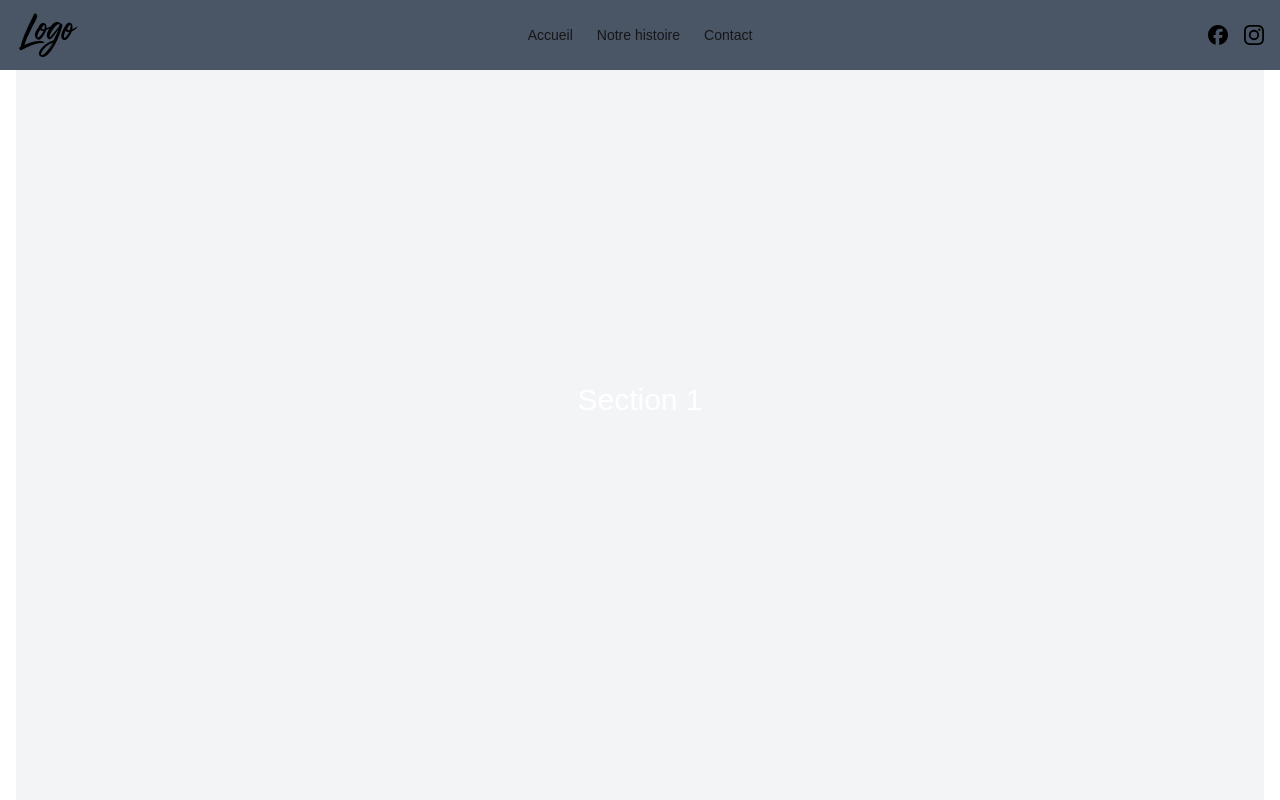
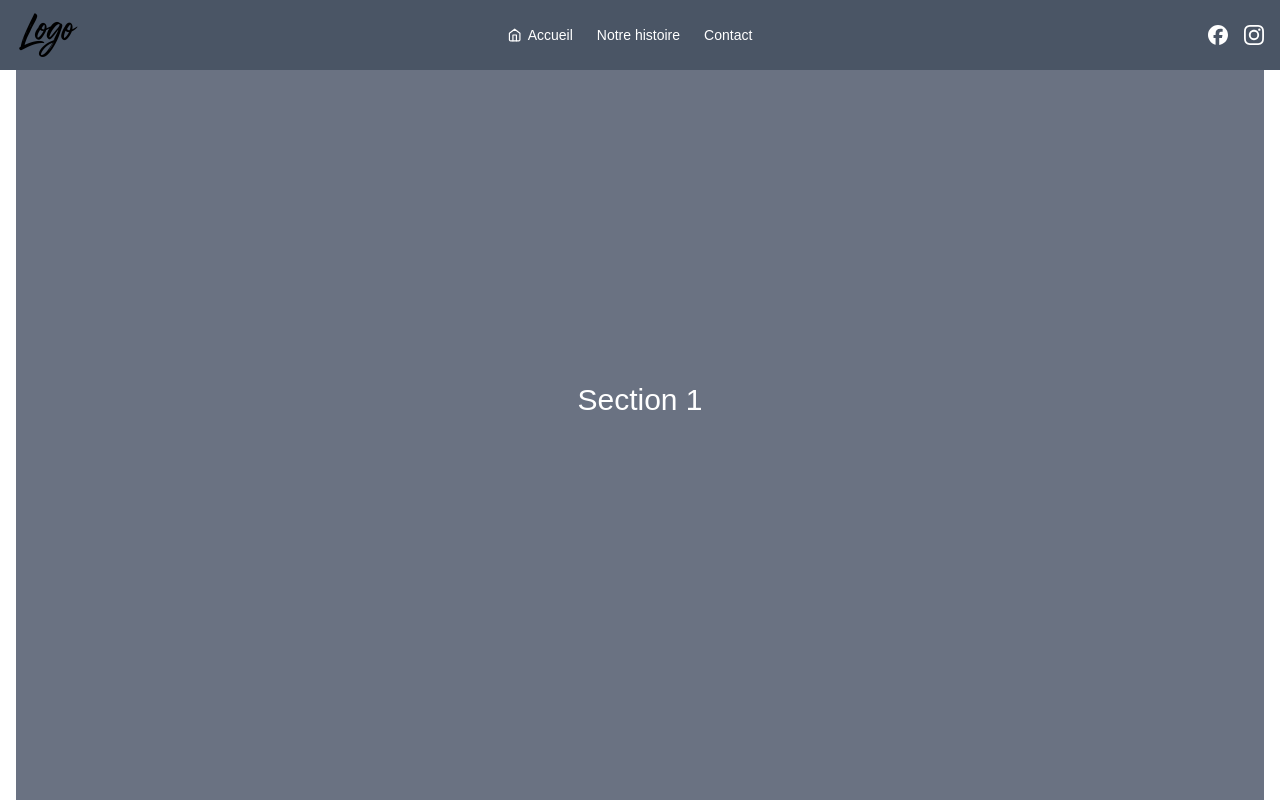
Before and after one commit to Incisif/vitrine-starter, a Next.js app: page / in a window 1280 px wide. Shown: the top 800 px of the page. Built offline with nearby package versions, Linux system fonts and the light colour scheme.

Commit message:
feat(header): add and integrate BurgerMenu component

```diff
--- a/package.json
+++ b/package.json
@@ -36,6 +36,7 @@
     "postcss": "^8.5.4",
     "prettier": "^3.5.3",
     "tailwindcss": "^4.1.8",
+    "tw-animate-css": "^1.3.4",
     "typescript": "^5"
   }
 }
--- a/src/app/layout.tsx
+++ b/src/app/layout.tsx
@@ -4,7 +4,7 @@ import '../styles/globals.css'
 
 import { LocomotiveProvider } from '@/contexts/LocomotiveProvider'
 import LayoutContainer from '@/components/common/LayoutContainer'
-import Header from '@/components/layout/header'
+import Header from '@/components/layout/Header'
 
 const geistSans = Geist({
   variable: '--font-geist-sans',
--- a/src/app/page.tsx
+++ b/src/app/page.tsx
@@ -1,5 +1,5 @@
 export default function Home() {
-  const grayClasses = ['bg-gray-100', 'bg-gray-200', 'bg-gray-300', 'bg-gray-400', 'bg-gray-500']
+  const grayClasses = ['bg-gray-500', 'bg-gray-400', 'bg-gray-300', 'bg-gray-200', 'bg-gray-100']
 
   return (
     <>
--- /dev/null
+++ b/src/components/layout/Burger.tsx
@@ -0,0 +1,21 @@
+'use client'
+
+type BurgerProps = {
+  open: boolean
+  onToggle: () => void
+}
+
+export default function Burger({ open, onToggle }: Readonly<BurgerProps>) {
+  return (
+    <button
+      onClick={onToggle}
+      aria-label={open ? 'Fermer le menu' : 'Ouvrir le menu'}
+      aria-expanded={open}
+      className="md:hidden flex flex-col justify-center items-center w-8 h-8 gap-1 z-[60] relative"
+    >
+      <span className={`w-6 h-0.5 bg-white transition ${open ? 'rotate-45 translate-y-[6px]' : ''}`} />
+      <span className={`w-6 h-0.5 bg-white transition ${open ? 'opacity-0' : 'opacity-100'}`} />
+      <span className={`w-6 h-0.5 bg-white transition ${open ? '-rotate-45 -translate-y-[6px]' : ''}`} />
+    </button>
+  )
+}
--- /dev/null
+++ b/src/components/layout/Header.tsx
@@ -0,0 +1,117 @@
+'use client'
+
+import { useEffect, useRef, useState } from 'react'
+import Link from 'next/link'
+import Image from 'next/image'
+import { SiFacebook, SiInstagram } from 'react-icons/si'
+import { FiHome } from 'react-icons/fi'
+import { cn } from '@/lib/utils'
+import { useLocomotiveContext } from '@/contexts/LocomotiveProvider'
+import BurgerMenu from './Burger'
+
+const SCROLL_THRESHOLD = 10
+
+export default function Header() {
+  const { scroll } = useLocomotiveContext()
+  const [hidden, setHidden] = useState(false)
+  const [open, setOpen] = useState(false)
+  const lastYRef = useRef(0)
+  const headerRef = useRef<HTMLElement>(null)
+  const headerHeightRef = useRef(0)
+
+  useEffect(() => {
+    if (!headerRef.current) return
+    headerHeightRef.current = headerRef.current.getBoundingClientRect().height
+  }, [])
+
+  useEffect(() => {
+    if (!scroll) return
+
+    const onScroll = (args: unknown) => {
+      const { scroll } = args as { scroll: { y: number } }
+      const currentY = scroll.y
+      const delta = currentY - lastYRef.current
+
+      if (Math.abs(delta) < SCROLL_THRESHOLD) return
+
+      if (delta > 0 && currentY > headerHeightRef.current) {
+        setHidden(true)
+      } else if (delta < 0) {
+        setHidden(false)
+      }
+
+      lastYRef.current = currentY
+    }
+
+    scroll.on('scroll', onScroll)
+    return () => {
+      if (scroll && typeof scroll.off === 'function') {
+        scroll.off('scroll', onScroll)
+      }
+    }
+  }, [scroll])
+
+  // Fermer le menu si on scroll et qu'il est ouvert
+  useEffect(() => {
+    if (hidden && open) setOpen(false)
+  }, [hidden, open])
+
+  return (
+    <div className="relative z-[100]">
+      <header
+        ref={headerRef}
+        className={cn(
+          'fixed top-0 left-0 w-full z-[1000] transition-transform duration-300 bg-gray-600',
+          'h-[45px] md:h-[70px]',
+          hidden ? '-translate-y-full' : 'translate-y-0'
+        )}
+      >
+        <div className="max-w-screen-xl mx-auto px-4 h-full flex items-center justify-between">
+          {/* Logo */}
+          <Link href="/" className="flex items-center space-x-2">
+            <Image src="/assets/logo.png" alt="Logo" width={64} height={64} priority />
+            <span className="sr-only">Retour à l’accueil</span>
+          </Link>
+
+          {/* Navigation desktop */}
+          <nav className="absolute left-1/2 top-1/2 -translate-x-1/2 -translate-y-1/2 hidden md:flex gap-6 text-sm">
+            <Link href="#accueil" className="text-white relative after:absolute after:left-0 after:-bottom-1 after:h-[2px] after:w-0 after:bg-white after:transition-all hover:after:w-full">
+              <FiHome className="absolute left-[-20px] top-1/2 -translate-y-1/2 text-white" />
+              Accueil
+            </Link>
+            <Link href="#histoire" className="text-white relative after:absolute after:left-0 after:-bottom-1 after:h-[2px] after:w-0 after:bg-white after:transition-all hover:after:w-full">
+              Notre histoire
+            </Link>
+            <Link href="#contact" className="text-white relative after:absolute after:left-0 after:-bottom-1 after:h-[2px] after:w-0 after:bg-white after:transition-all hover:after:w-full">
+              Contact
+            </Link>
+          </nav>
+
+          {/* Réseaux sociaux */}
+          <div className="hidden md:flex items-center gap-4">
+            <Link href="https://facebook.com" target="_blank" rel="noopener noreferrer" aria-label="Facebook">
+              <SiFacebook className="w-5 h-5 text-white hover:text-blue-600" />
+            </Link>
+            <Link href="https://instagram.com" target="_blank" rel="noopener noreferrer" aria-label="Instagram">
+              <SiInstagram className="w-5 h-5 text-white hover:text-pink-500" />
+            </Link>
+          </div>
+
+          {/* Burger */}
+          <BurgerMenu open={open} onToggle={() => setOpen(!open)} />
+        </div>
+      </header>
+
+      {/* Menu mobile */}
+      {open && (
+        <div className="fixed left-0 w-full bg-gray-900 text-white z-[999] top-[45px] md:top-[70px]">
+          <nav className="flex flex-col items-center gap-6 py-6">
+            <Link href="#accueil" onClick={() => setOpen(false)}>Accueil</Link>
+            <Link href="#histoire" onClick={() => setOpen(false)}>Notre histoire</Link>
+            <Link href="#contact" onClick={() => setOpen(false)}>Contact</Link>
+          </nav>
+        </div>
+      )}
+    </div>
+  )
+}
--- a/src/components/layout/header.tsx
+++ /dev/null
@@ -1,96 +0,0 @@
-'use client'
-
-import { useEffect, useRef, useState } from 'react'
-import Link from 'next/link'
-import Image from 'next/image'
-import { SiFacebook, SiInstagram } from 'react-icons/si'
-import { cn } from '@/lib/utils'
-import { useLocomotiveContext } from '@/contexts/LocomotiveProvider'
-
-const SCROLL_THRESHOLD = 10
-
-export default function Header() {
-  const { scroll } = useLocomotiveContext()
-  const [hidden, setHidden] = useState(false)
-  const lastYRef = useRef(0)
-  const headerRef = useRef<HTMLElement>(null)
-  const headerHeightRef = useRef(0)
-
-  useEffect(() => {
-    if (!headerRef.current) return
-    headerHeightRef.current = headerRef.current.getBoundingClientRect().height
-  }, [])
-
-  useEffect(() => {
-    if (!scroll) return
-
-    type ScrollEvent = { scroll: { y: number } }
-
-    const onScroll = (args: unknown) => {
-      if (
-        typeof args === 'object' &&
-        args !== null &&
-        'scroll' in args &&
-        typeof (args as ScrollEvent).scroll?.y === 'number'
-      ) {
-        const currentY = (args as ScrollEvent).scroll.y
-        const lastY = lastYRef.current
-        const delta = currentY - lastY
-
-        if (Math.abs(delta) < SCROLL_THRESHOLD) return
-
-        if (delta > 0 && currentY > headerHeightRef.current) {
-          setHidden(true)
-        } else if (delta < 0) {
-          setHidden(false)
-        }
-
-        lastYRef.current = currentY
-      }
-    }
-
-    scroll.on('scroll', onScroll)
-    return () => scroll.off?.('scroll', onScroll)
-  }, [scroll])
-
-  return (
-    <header
-      ref={headerRef}
-      className={cn(
-        'fixed top-0 left-0 w-full z-50 transition-transform duration-300 bg-gray-600',
-        'h-[45px] md:h-[70px]',
-        hidden ? '-translate-y-full' : 'translate-y-0'
-      )}
-    >
-      <div className="max-w-screen-xl mx-auto px-4 h-full flex items-center justify-between">
-        {/* Logo */}
-        <Link href="/" className="flex items-center space-x-2">
-          <Image src="/assets/logo.png" alt="Logo" width={64} height={64} priority />
-          <span className="sr-only">Retour à l’accueil</span>
-        </Link>
-
-        {/* Navigation centrée */}
-        <nav className="absolute left-1/2 top-1/2 -translate-x-1/2 -translate-y-1/2 hidden md:flex gap-6 text-sm">
-          <Link href="#accueil" className="relative after:absolute after:left-0 after:bottom-0 after:h-[2px] after:w-0 after:bg-white after:transition-all after:duration-300 hover:after:w-full">Accueil</Link>
-          <Link href="#histoire" className="relative after:absolute after:left-0 after:bottom-0 after:h-[2px] after:w-0 after:bg-white after:transition-all after:duration-300 hover:after:w-full">Notre histoire</Link>
-          <Link href="#contact" className="relative after:absolute after:left-0 after:bottom-0 after:h-[2px] after:w-0 after:bg-white after:transition-all after:duration-300 hover:after:w-full">Contact</Link>
-        </nav>
-
-        {/* Réseaux sociaux à droite */}
-        <div className="hidden md:flex items-center gap-4">
-          <Link href="https://facebook.com" aria-label="Facebook" target="_blank" rel="noopener noreferrer">
-            <SiFacebook className="w-5 h-5 text-black hover:text-blue-600 transition-colors duration-300" />
-          </Link>
-          <Link href="https://instagram.com" aria-label="Instagram" target="_blank" rel="noopener noreferrer">
-            <SiInstagram className="w-5 h-5 text-black hover:text-pink-500 transition-colors duration-300" />
-          </Link>
-        </div>
-
-        {/* Burger menu mobile */}
-        <button className="md:hidden text-xl" aria-label="Menu mobile">
-          ☰
-        </button>
-      </div>
-    </header>
-  )
-}
--- a/src/contexts/LocomotiveProvider.tsx
+++ b/src/contexts/LocomotiveProvider.tsx
@@ -3,7 +3,7 @@
 import { createContext, useContext, useEffect, useRef, useState, useMemo } from 'react'
 
 import { createLocomotiveScroll } from '@/lib/locomotive-scroll'
-import type LocomotiveScroll from 'locomotive-scroll' // 👈 pas d'import "réel", juste le type
+import type LocomotiveScroll from 'locomotive-scroll'
 
 type LocomotiveContextType = {
   scroll: LocomotiveScroll | null
--- a/src/styles/globals.css
+++ b/src/styles/globals.css
@@ -1,4 +1,7 @@
 @import "tailwindcss";
+@import "tw-animate-css";
+
+
 
 :root {
   --background: #ffffff;
--- a/tailwind.config.js
+++ /dev/null
@@ -1,10 +0,0 @@
-import tailwindcssAnimate from 'tailwindcss-animate';
-
-/** @type {import('tailwindcss').Config} */
-const config = {
-  content: ['./src/**/*.{ts,tsx,js,jsx}'],
-  theme: { extend: {} },
-  plugins: [tailwindcssAnimate],
-};
-
-export default config;
```
Also changed, not shown: 1 other file (tests, documents, lock files or other folders).
